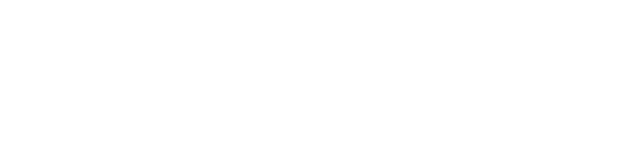
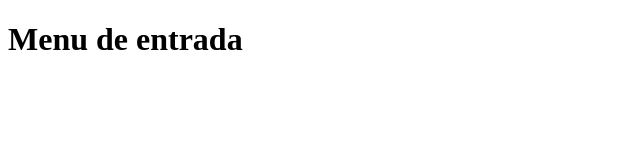
Before and after one commit to Peepnax/taller, a plain HTML site: page index.html in a window 1280 px wide. Shown: the whole page, without its empty margins (0-640 px from the left). Drawn offline with Linux system fonts and the light colour scheme.

Commit message:
versin menu de entrada

```diff
--- a/index.html
+++ b/index.html
@@ -6,6 +6,6 @@
     <title>Menu</title>
 </head>
 <body>
-
+    <h1>Menu de entrada</h1>
 </body>
 </html>
```
